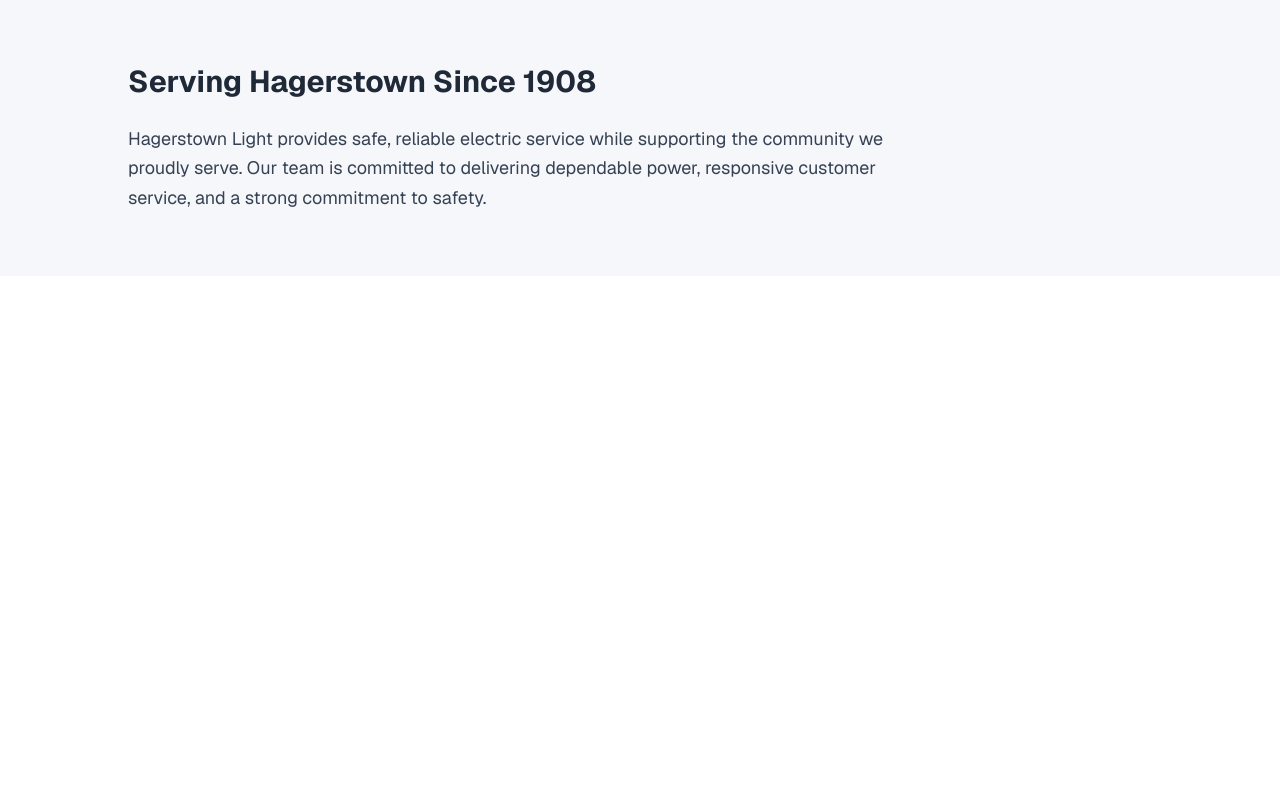
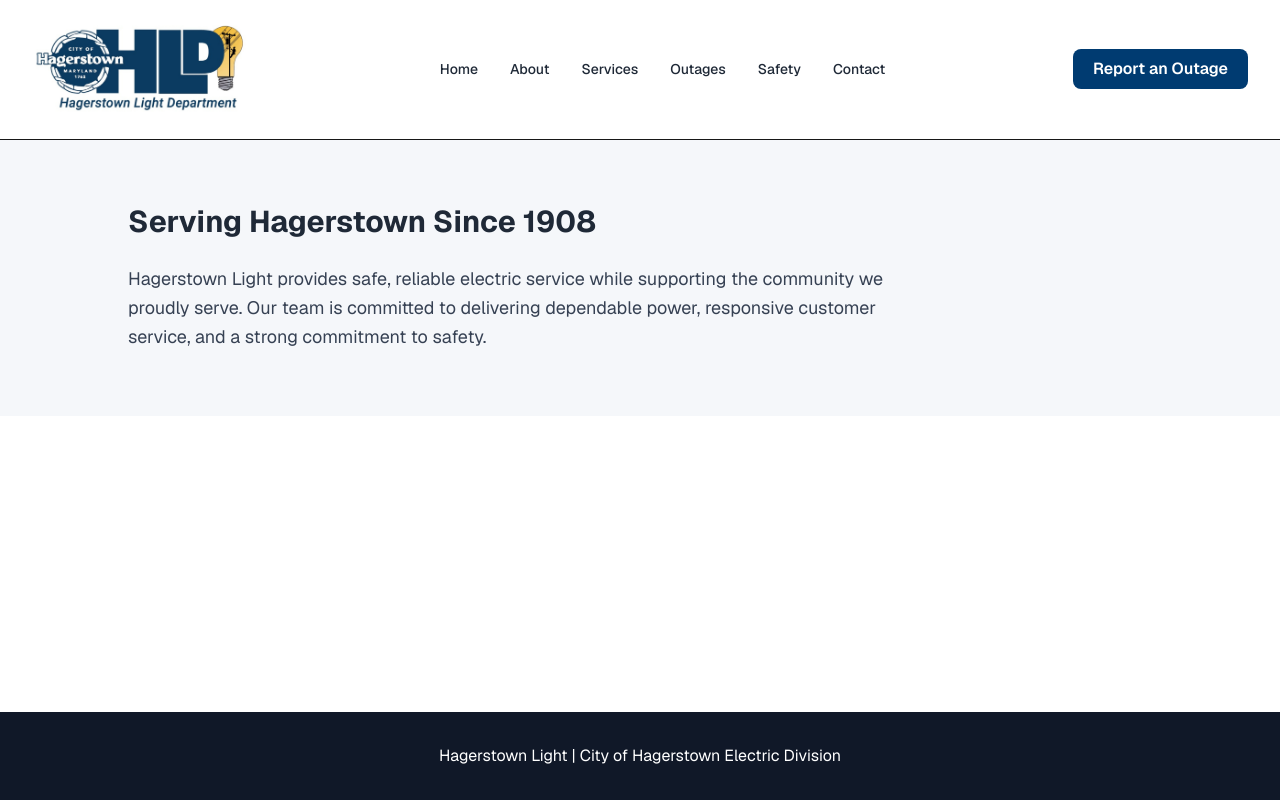
Before and after one commit to clinemichael/hagerstown-light-website, a Next.js app: page /About in a window 1280 px wide. Built offline with nearby package versions, Linux system fonts and the light colour scheme.

Commit message:
Create shared layout with header and footer

```diff
--- a/app/layout.tsx
+++ b/app/layout.tsx
@@ -1,6 +1,9 @@
 import type { Metadata } from "next";
 import { Geist, Geist_Mono } from "next/font/google";
 import "./globals.css";
+import Footer from "@/components/Footer";
+import Header from "@/components/Header";
+
 
 const geistSans = Geist({
   variable: "--font-geist-sans",
@@ -13,8 +16,8 @@
 });
 
 export const metadata: Metadata = {
-  title: "Create Next App",
-  description: "Generated by create next app",
+  title: "Hagerstown Light Department",
+  description: "Official website of Hagerstown Light Department.",
 };
 
 export default function RootLayout({
@@ -27,7 +30,17 @@
       lang="en"
       className={`${geistSans.variable} ${geistMono.variable} h-full antialiased`}
     >
-      <body className="min-h-full flex flex-col">{children}</body>
+      <body className="min-h-full flex flex-col">
+
+  <Header />
+
+  <main className="flex-1">
+    {children}
+  </main>
+
+  <Footer />
+
+</body>
     </html>
   );
 }
--- a/app/page.tsx
+++ b/app/page.tsx
@@ -12,9 +12,6 @@
     <main className="min-h-screen bg-white text-gray-900">
 
       <AlertBar />
-
-
-      <Header />
 
 
       <Hero />
@@ -57,7 +54,6 @@
 
       </section>
 
-<Footer />
 
     </main>
   );
--- a/components/Header.tsx
+++ b/components/Header.tsx
@@ -5,14 +5,14 @@
   return (
     <header className="flex items-center justify-between px-8 py-4 border-b bg-white shadow-sm">
 
-      <div className="flex items-center">
+      <Link href="/" className="flex items-center">
         <Image
           src="/logo.jpg"
           alt="Hagerstown Light Logo"
           width={220}
           height={100}
         />
-      </div>
+      </Link>
 
       <nav className="hidden md:flex gap-8 text-sm font-medium text-brand-dark">
         <Link href="/" className="hover:text-brand-blue transition">
```
